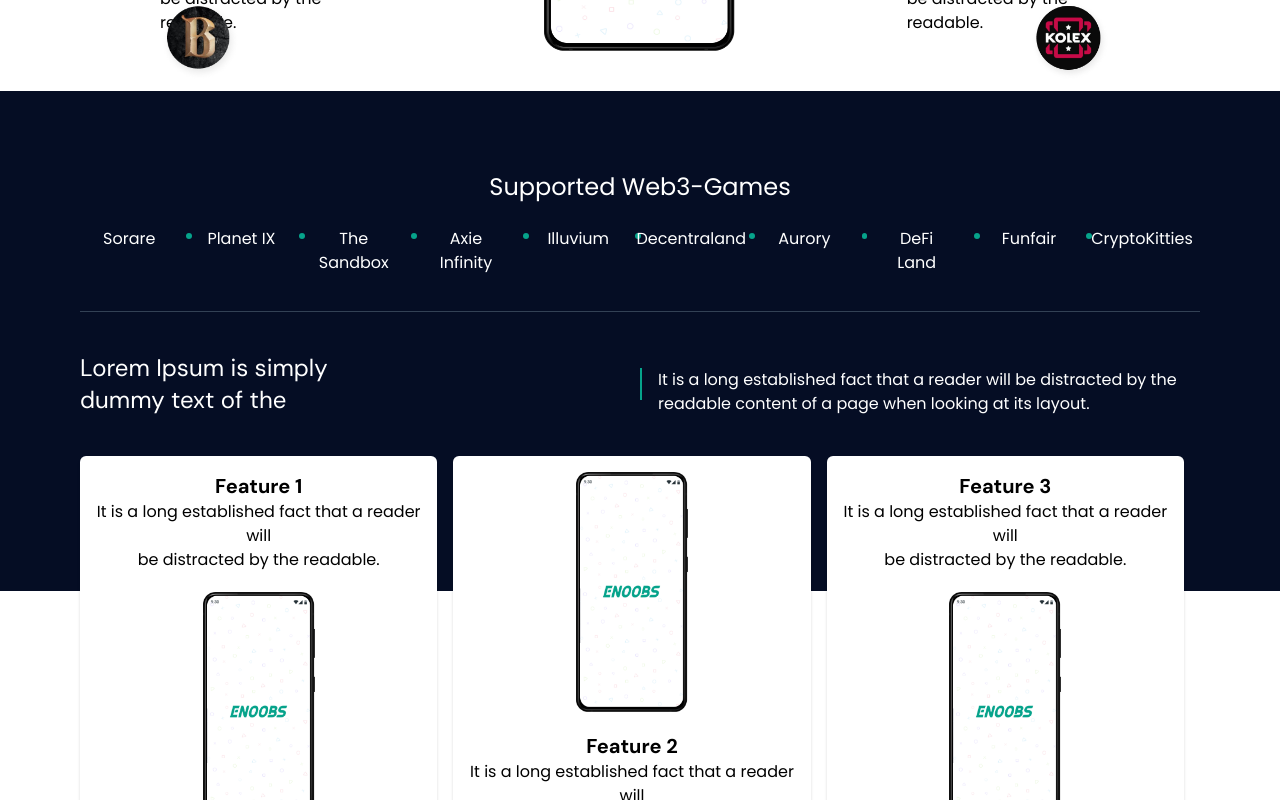
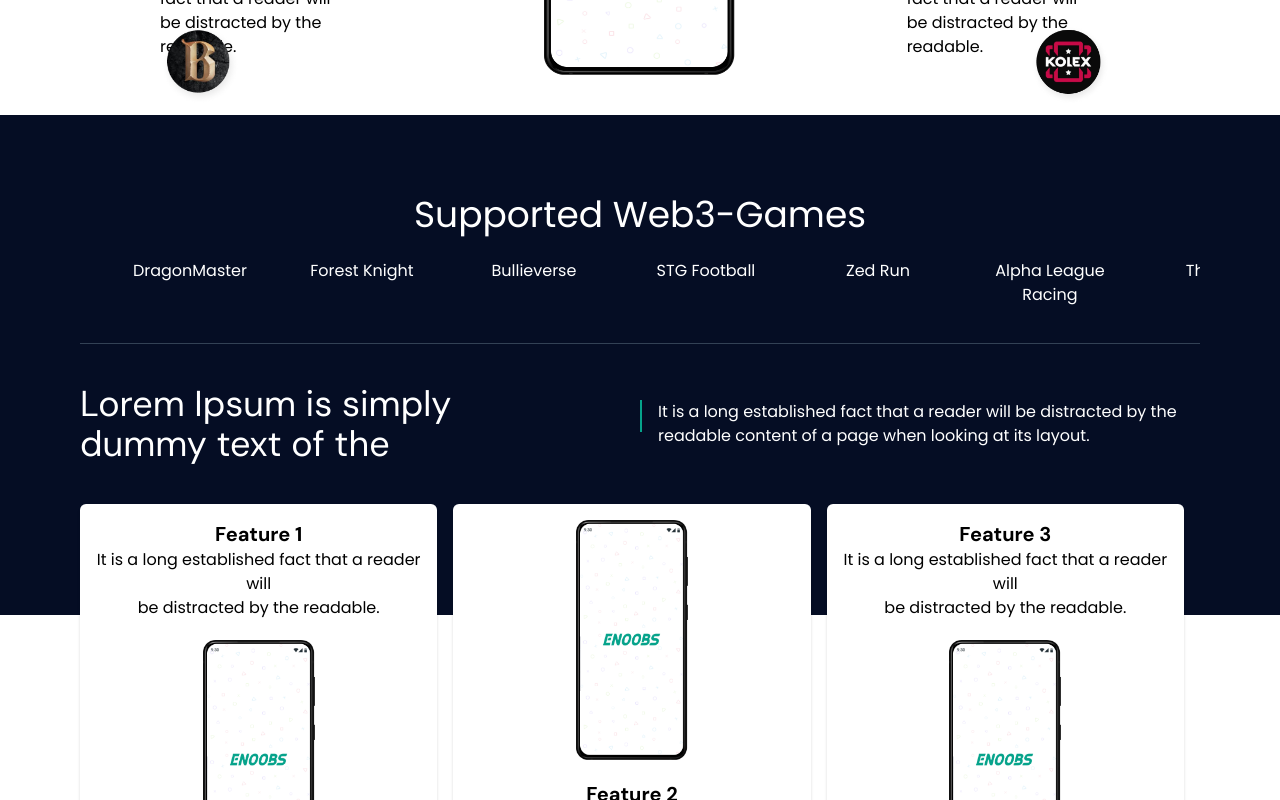
Before and after one commit to ashishshetty777/gaming-website, a Next.js app: page / in a window 1280 px wide. Shown: the part 1440-2240 px from the top of the page. Built offline with nearby package versions, Linux system fonts and the light colour scheme.

Commit message:
slider added and text changed

```diff
--- a/src/app/components/content/content.tsx
+++ b/src/app/components/content/content.tsx
@@ -29,6 +29,88 @@ import Ellipse6 from '../../../../public/assets/Ellipse6.png';
 import Circle from '../../../../public/assets/Circle.png';
 import Faq from '../faqs/faqs';
 const Content = () => {
+  let games = [
+    'Pegaxy',
+    'League of Legends',
+    'Dota 2',
+    'Counter-Strike: Global Offensive',
+    'Fortnite',
+    'Overwatch',
+    'Call of Duty',
+    'Valorant',
+    'Rainbow Six Siege',
+    "PlayerUnknown's Battlegrounds",
+    'Rocket League',
+    'Philand',
+    'Crypto Unicorns',
+    'Blockchain Monster Hunt',
+    'Sunflower Land',
+    'REVV Racing',
+    'Buddy Arena',
+    'Dogami',
+    'League of Kingdoms',
+    'Second World',
+    'GensoKishi Online',
+    'CyBall',
+    'Battle Showdown',
+    'Galaxy Fight Club',
+    'Benji Bananas',
+    'Arc8',
+    'Skyweaver',
+    'REALM',
+    'Voxie Tactics',
+    'Mojo Melee',
+    'Torque Drift 2',
+    'Gas Hero',
+    'Crypto Raiders',
+    'Decentraland',
+    'Arsenal',
+    'Oath of Peak',
+    'Cyber Stadium',
+    'Defy',
+    'DragonMaster',
+    'Forest Knight',
+    'Bullieverse',
+    'STG Football',
+    'Zed Run',
+    'Alpha League Racing',
+    'The Heist',
+    'Mini Royale: Nations',
+    'EV.IO',
+    'Aurory',
+    'DeFi Land',
+    'Star Atlas: SAGE Labs',
+    'Neopolis',
+    'Bladerite',
+    'Everseed',
+    'Pixel Guild',
+    'Genopets',
+    'Mighty Action Heroes',
+    'Goons of Balatroon',
+    'Tales of Elleria',
+    'Zeeverse',
+    'Bridgeworld',
+    'Crabada',
+    'DeFi Kingdoms',
+    'Portal Fantasy',
+    'Petopia',
+    'TaleCraft',
+    'Champions Arena',
+    'Eternal Paradox',
+    'Echoes of Empire',
+    'Dragon Strike',
+    'Spider Tanks',
+    'Meow Match',
+    'Town Star',
+    'My Crypto Heroes',
+    'Loot by Rogue',
+    'Pixels',
+    'Axie Infinity',
+    'Apeiron',
+    'Battle Bears Heroes',
+    'Alien Worlds',
+    'Splinterlands',
+  ];
   return (
     <>
       <div className="bg-black lg:bg-unset md:bg-unset">
@@ -45,23 +127,22 @@ const Content = () => {
             type="video/mp4"
           />
         </video>
-        <section className="absolute left-0 right-0 top-24 md:px-20 lg:px-20 px-10 py-10">
+        <section className="md:absolute lg:absolute relative left-0 right-0 lg:top-24 md:top-24 md:px-20 lg:px-20 px-10 py-10">
           <div className="py-5 md:px-10 lg:px-10 px-1 text-white text-center">
-            <div className="text-5xl font-poppins">
-              {' '}
+            <div className="lg:text-7.5xl md:text-6xl text-4xl lg:leading-78 md:leading-60  tracking-normal font-bold">
               Create <br></br>
               Your <span className="text-main-green">Universal</span>
               <br></br>
               Gaming ID
             </div>
             <div className="pt-6 text-base font-poppinsLight font-poppinsLight font-extralight">
-              It is a long established fact that a reader will be distracted{' '}
+              It is a long established fact that a reader will be distracted
               <br></br> by the readable content of a page.
             </div>
           </div>
           <div className="w-full">
             <Image
-              className="m-auto h-10 w-32"
+              className="m-auto h-12 w-36 cursor-pointer"
               src={GooglePlayBtn}
               alt="Google-play"
             />
@@ -69,9 +150,8 @@ const Content = () => {
         </section>
       </div>
       <section className="md:px-20 lg:px-20 px-10 py-10 bg-white">
-        <div className="pt-10 text-center text-2xl">
+        <div className="pt-10 text-center text-4xl">
           <div className="font-poppins text-black">
-            {' '}
             Get the best of your blockchains
           </div>
           <div className="py-3 text-base font-poppinsLight text-main-gray">
@@ -123,7 +203,7 @@ const Content = () => {
             </div>
           </div>
         </div>
-        <div className="pt-10 text-left lg:text-center md:text-center text-2xl font-poppins text-black">
+        <div className="pt-10 text-left lg:text-center md:text-center text-4xl font-poppins text-black">
           There are many variations of <br></br> passages of Lorem Ipsum
         </div>
         <div className="block lg:hidden md:hidden relative">
@@ -252,74 +332,29 @@ const Content = () => {
         </div>
       </section>
       <section className="bg-dark-blue md:px-20 lg:px-20 px-10 py-10  md:h-500 lg:h-500">
-        <div className="pt-10 text-center text-white text-2xl">
+        <div className="pt-10 text-center text-white text-4xl">
           <div className="font-poppins"> Supported Web3-Games</div>
         </div>
-        <div className=" w-full pt-5 overflow-auto">
-          <div className="flex m-auto justify-center">
-            <div className="flex rounded-full mr-3 w-24 text-center py-1 px-2 justify-center text-white">
-              <div className="ml-1 text-base font-poppinsLight font-extralight">
-                Sorare
-              </div>
-            </div>
-            <span className="h-1.5 mt-2.5 w-1.5 bg-main-green rounded-full"></span>
-            <div className="flex rounded-full mr-3 w-24 text-center py-1 px-2 justify-center text-white">
-              <div className="ml-1 text-base font-poppinsLight font-extralight">
-                Planet IX
-              </div>
-            </div>
-            <span className="h-1.5 mt-2.5 w-1.5 bg-main-green rounded-full"></span>
-            <div className="flex rounded-full mr-3 w-24 text-center py-1 px-2 justify-center text-white">
-              <div className="ml-1 text-base font-poppinsLight font-extralight">
-                The Sandbox
-              </div>
-            </div>
-            <span className="h-1.5 mt-2.5 w-1.5 bg-main-green rounded-full"></span>
-            <div className="flex rounded-full mr-3 w-24 text-center py-1 px-2 justify-center text-white">
-              <div className="ml-1 text-base font-poppinsLight font-extralight">
-                Axie Infinity
-              </div>
-            </div>
-            <span className="h-1.5 mt-2.5 w-1.5 bg-main-green rounded-full"></span>
-            <div className="flex rounded-full mr-3 w-24 text-center py-1 px-2 justify-center text-white">
-              <div className="ml-1 text-base font-poppinsLight font-extralight">
-                Illuvium
-              </div>
-            </div>
-            <span className="h-1.5 mt-2.5 w-1.5 bg-main-green rounded-full"></span>
-            <div className="flex rounded-full mr-3 w-24 text-center py-1 px-2 justify-center text-white">
-              <div className="ml-1 text-base font-poppinsLight font-extralight">
-                Decentraland
-              </div>
-            </div>
-            <span className="h-1.5 mt-2.5 w-1.5 bg-main-green rounded-full"></span>
-            <div className="flex rounded-full mr-3 w-24 text-center py-1 px-2 justify-center text-white">
-              <div className="ml-1 text-base font-poppinsLight font-extralight">
-                Aurory
-              </div>
-            </div>
-            <span className="h-1.5 mt-2.5 w-1.5 bg-main-green rounded-full"></span>
-            <div className="flex rounded-full mr-3 w-24 text-center py-1 px-2 justify-center text-white">
-              <div className="ml-1 text-base font-poppinsLight font-extralight">
-                DeFi Land
-              </div>
-            </div>
-            <span className="h-1.5 mt-2.5 w-1.5 bg-main-green rounded-full"></span>
-            <div className="flex rounded-full mr-3 w-24 text-center py-1 px-2 justify-center text-white">
-              <div className="ml-1 text-base font-poppinsLight font-extralight">
-                Funfair
-              </div>
-            </div>
-            <span className="h-1.5 mt-2.5 w-1.5 bg-main-green rounded-full"></span>
-            <div className="flex rounded-full mr-3 w-24 text-center py-1 px-2 justify-center text-white">
-              <div className="ml-1 text-base font-poppinsLight font-extralight">
-                CryptoKitties
-              </div>
-            </div>
+        <div className=" w-full pt-5 slider overflow-hidden">
+          <div className="flex m-auto slider-track justify-center">
+            {games.map((game, i) => {
+              return (
+                <div key={i} className="slide">
+                  <div
+                    className={`flex rounded-full mr-3 w-40  text-center py-1 px-2 justify-center text-white`}
+                  >
+                    <div className="ml-1 text-base font-poppinsLight font-extralight">
+                      {game}
+                    </div>
+                  </div>
+                  <span className="h-1.5 mt-2.5 w-1.5 bg-main-green rounded-full"></span>
+                </div>
+              );
+            })}
           </div>
         </div>
         <div className="flex border-t border-slate-700 mt-8 pt-10  text-white">
-          <div className="basis-1/2 text-2xl">
+          <div className="basis-1/2 text-4xl">
             Lorem Ipsum is simply <br></br> dummy text of the
           </div>
           <div className="basis-1/2 text-base font-poppinsLight font-extralight mt-4 h-8 border-l-2 pl-4 border-main-green">
@@ -364,7 +399,7 @@ const Content = () => {
         </div>
       </section>
       <section className="bg-white md:px-20 lg:px-20 px-10 py-10">
-        <div className="pt-10 mt-0 md:mt-60 lg:mt-60 text-center text-2xl">
+        <div className="pt-10 mt-0 md:mt-60 lg:mt-60 text-center text-4xl">
           <div className="font-poppins text-black"> Roadmap</div>
           <div className="flex grid grid-cols-1 lg:grid-cols-4 md:grid-cols-4 mt-10 justify-center">
             <div className="basis-1/2">
@@ -454,7 +489,7 @@ const Content = () => {
         </div>
       </section>
       <section className="bg-white md:px-20 lg:px-20 px-10 py-10">
-        <div className="pt-10 text-center text-2xl">
+        <div className="pt-10 text-center text-4xl">
           <div className="font-poppins text-black"> Meet the team</div>
           <div className="pt-6 text-base font-poppinsLight text-black font-extralight">
             It is a long established fact that a reader will be distracted{' '}
@@ -465,7 +500,7 @@ const Content = () => {
           <div className="w-fit mx-auto">
             <Image className="w-60 h-56" src={Team1} alt="team-1" />
             <div className="w-60 h-56 bg-dark-blue p-4">
-              <div className="text-2xl font-bold text-white">Anish Kapoor</div>
+              <div className="text-4xl font-bold text-white">Anish Kapoor</div>
               <div className="text-md my-2 font-light text-white">
                 Chief Executive Officer
               </div>
@@ -482,7 +517,7 @@ const Content = () => {
           <div className="w-fit mt-10 md:mt-0 lg:mt-0 mx-auto">
             <Image className="w-60 h-56" src={Team2} alt="team-1" />
             <div className="w-60 h-56 bg-dark-blue p-4">
-              <div className="text-2xl font-bold text-white">Ved Prakash</div>
+              <div className="text-4xl font-bold text-white">Ved Prakash</div>
               <div className="text-md my-2 font-light text-white">
                 Chief Technology Officer
               </div>
@@ -499,7 +534,7 @@ const Content = () => {
           <div className="w-fit mt-10 md:mt-10 lg:mt-0 mx-auto">
             <Image className="w-60 h-56" src={Team3} alt="team-1" />
             <div className="w-60 h-56 bg-dark-blue p-4">
-              <div className="text-2xl font-bold text-white">
+              <div className="text-4xl font-bold text-white">
                 Gagandeep Singh
               </div>
               <div className="text-md my-2 font-light text-white">
@@ -518,7 +553,7 @@ const Content = () => {
           <div className="w-fit mt-10 md:mt-10 lg:mt-0 mx-auto">
             <Image className="w-60 h-56" src={Team4} alt="team-1" />
             <div className="w-60 h-56 bg-dark-blue p-4">
-              <div className="text-2xl font-bold text-white">
+              <div className="text-4xl font-bold text-white">
                 Vishvanath Reddy
               </div>
               <div className="text-md my-2 font-light text-white">
@@ -632,7 +667,7 @@ const Content = () => {
               </form>
             </div>
             <div className="mt-10 md:mt-10 lg:mt-0 ml-0 lg:ml-10 md:ml-0">
-              <div className="text-2xl text-black font-medium">Need help?</div>
+              <div className="text-4xl text-black font-medium">Need help?</div>
               <div className="text-base font-poppinsLight font-medium mt-5  text-main-gray">
                 If you are already a Enoobs member and you are having a
                 <br className="hidden md:block lg:block"></br>
--- a/src/app/components/header/header.tsx
+++ b/src/app/components/header/header.tsx
@@ -6,7 +6,7 @@ import Logo from '../../../../public/assets/Header_logo.png';
 const Header = () => {
   const [showSidePanel, setShowSidePanel] = useState(false);
   return (
-    <header className="absolute top-0 w-full md:px-20 lg:px-20 px-10 py-5 flex bg-black lg:bg-unset md:bg-unset lg:bg-none md:bg-none justify-between font-inter">
+    <header className="md:absolute lg:absolute relative top-0 w-full md:px-20 lg:px-20 px-10 py-5 flex bg-black lg:bg-unset md:bg-unset lg:bg-none md:bg-none justify-between font-inter">
       <nav
         className=" flex w-full items-center justify-between   py-1"
         aria-label="Global"
--- a/src/app/globals.css
+++ b/src/app/globals.css
@@ -37,3 +37,23 @@ textarea:focus,
 input:focus {
   outline: none;
 }
+
+.slide {
+  animation: scroll 60s linear infinite;
+}
+
+.slide-track {
+  width: 100%;
+  display: flex;
+  gap: 3em;
+  overflow: hidden;
+}
+
+@keyframes scroll {
+  0% {
+    transform: translateX(0);
+  }
+  100% {
+    transform: translatex(-1000%);
+  }
+}
```
Also changed, not shown: src/app/components/footer/footer.tsx (+16 -2 lines), tailwind.config.ts (+14 -0 lines).
